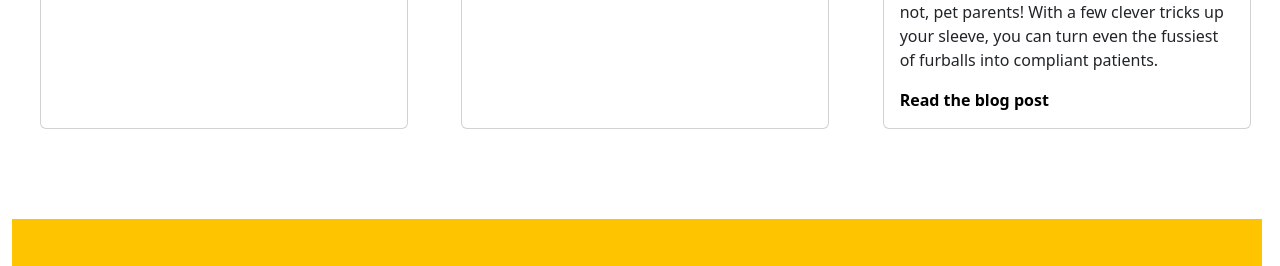
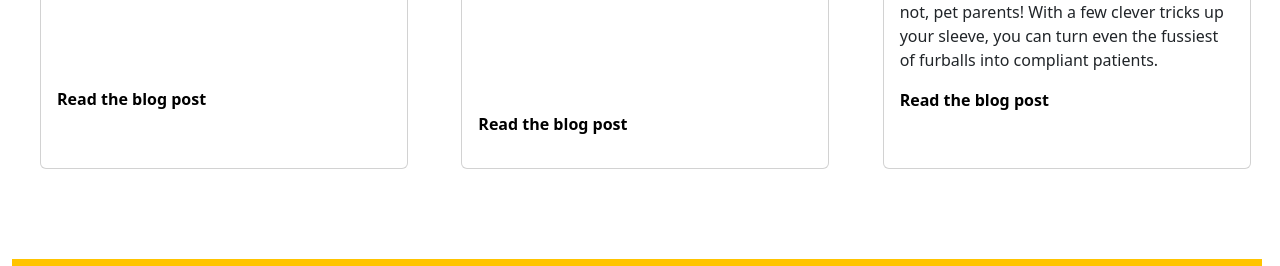
Before and after one commit to Safvan5/animal-welfare-website-, a plain HTML site: page index.html in a window 1280 px wide. Shown: the part 3365-3631 px from the top of the page. Drawn offline with nearby package versions, Linux system fonts and the light colour scheme; grey boxes are pictures that could not be loaded.

Commit message:
animal welfare websitee

```diff
--- a/index.html
+++ b/index.html
@@ -252,7 +252,7 @@
                         <p class="card-text">
                             Introducing a new pet to a jealous furry friend may take time and patience, but with the
                             right approach, it can lead to a harmonious household.</p>
-                        <a href="#" style="text-decoration: none; color: black;">Read the blog post</a>
+                     <p style="margin-top: 130px;"><a href="#" style="text-decoration: none; color: black; ">Read the blog post</a></p>
                     </div>
                 </div>
             </div>
@@ -269,7 +269,8 @@
                         <p class="card-text">
                             If you’re the proud parent of a furry (or scaly, or feathery) friend who sees bath time as
                             an extreme sport, fear not! We’ve got your back.</p>
-                        <a href="#" style="text-decoration: none; color: black;">Read the blog post</a>
+                            <p style="margin-top: 160px;"> <a href="#" style="text-decoration: none; color: black;">Read the blog post</a>
+                            </p>
                     </div>
                 </div>
             </div>
```
